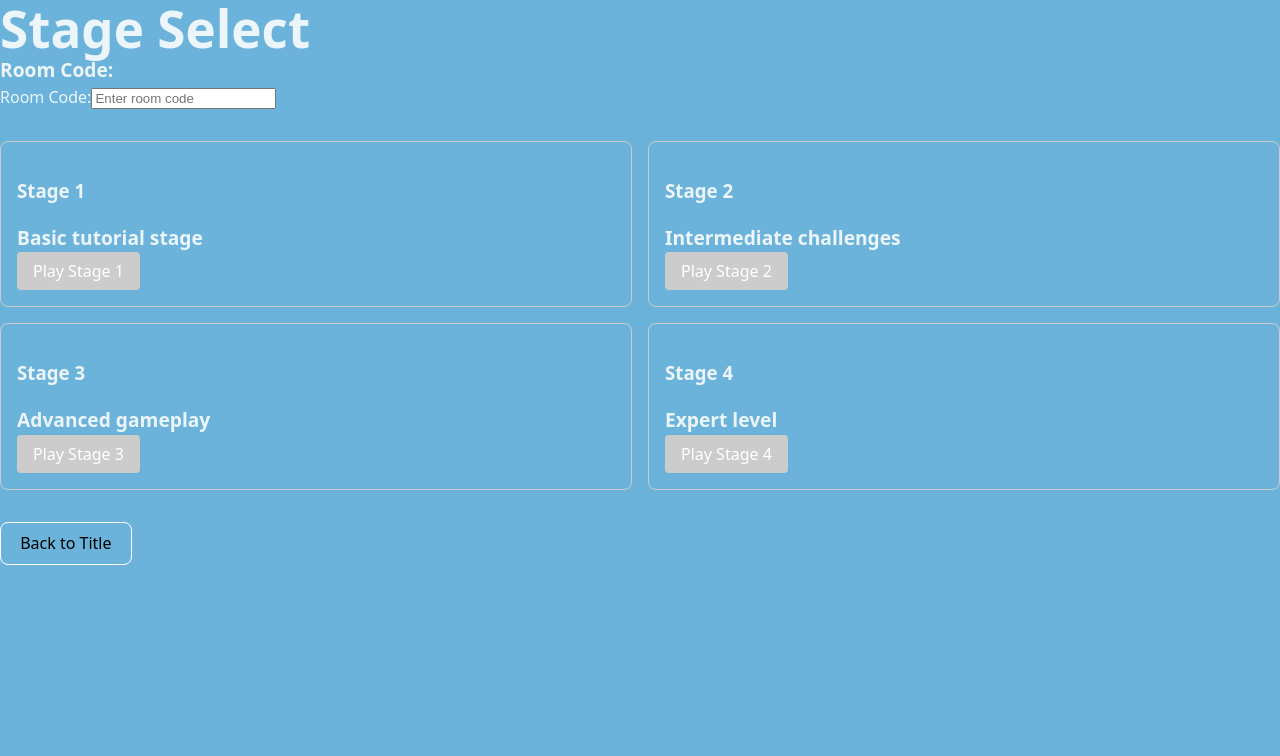
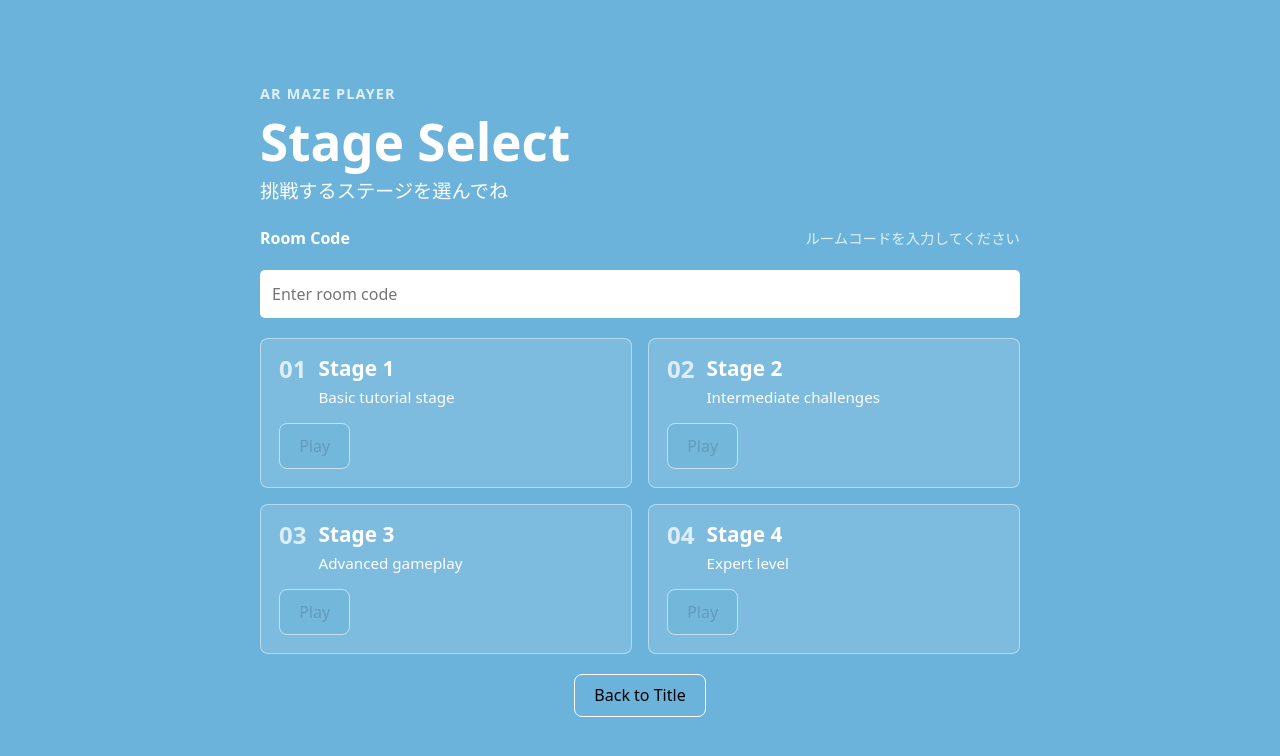
Before and after one commit to Semi-koron/ar-mage-desktop, a React (Vite) app: page /stage-select in a window 1280 px wide. Shown: the top 756 px of the page. Built offline with nearby package versions, Linux system fonts and the light colour scheme.

Commit message:
fix:ステージ選択画面スタイル修正

```diff
--- a/src/components/feature/Button/index.module.css
+++ b/src/components/feature/Button/index.module.css
@@ -15,6 +15,10 @@ button {
 button:hover {
   background-color: var(--primary-color-hover);
 }
+button:disabled {
+  opacity: 0.55;
+  cursor: not-allowed;
+}
 button:focus,
 button:focus-visible {
   outline: 4px auto var(--secondary-color);
--- a/src/components/feature/Button/index.tsx
+++ b/src/components/feature/Button/index.tsx
@@ -4,11 +4,12 @@ import "./index.module.css";
 interface ButtonProps {
   children: React.ReactNode;
   onClick?: () => void;
+  disabled?: boolean;
 }
 
-const Button = ({ children, onClick }: ButtonProps) => {
+const Button = ({ children, onClick, disabled = false }: ButtonProps) => {
   return (
-    <button type="button" onClick={onClick}>
+    <button type="button" onClick={onClick} disabled={disabled}>
       {children}
     </button>
   );
--- a/src/components/pages/GamePage/page.tsx
+++ b/src/components/pages/GamePage/page.tsx
@@ -119,7 +119,7 @@ const GamePage = () => {
       </Canvas>
       {isGoaled && <GoalPanel />}
       <QRCode
-        value={baseUrl + "/game/" + param.roomCode}
+        value={baseUrl + "/game/" + }
         size={128}
         style={{ position: "fixed", top: 10, right: 10 }}
       />
--- a/src/components/pages/GameStage1/page.tsx
+++ b/src/components/pages/GameStage1/page.tsx
@@ -149,6 +149,7 @@ const GameStage1 = () => {
 
   return (
     <>
+      <div style={{ width: "100vw", height: "100vh" }}>
         <Canvas>
           <OrthographicCamera makeDefault zoom={50} near={0.1} far={1000} />
           <CameraController />
@@ -166,11 +167,10 @@ const GameStage1 = () => {
           />
         </Canvas>
         {isGoaled && <GoalPanel />}
-      <QRCode
-        value={baseUrl + "/game/" + param.roomCode}
-        size={128}
-        style={{ position: "fixed", top: 10, right: 10 }}
-      />
+      </div>
+      <h2 style={{ position: "fixed", top: "32px", right: "32px" }}>
+        ルームID:{param.roomCode}
+      </h2>
     </>
   );
 };
--- /dev/null
+++ b/src/components/pages/StageSelectPage/index.module.css
@@ -0,0 +1,130 @@
+.stage-select-page-wrapper {
+  min-height: 100vh;
+  box-sizing: border-box;
+  display: flex;
+  align-items: center;
+  justify-content: center;
+  padding: 32px 20px;
+}
+
+.stage-select-page-container {
+  width: min(100%, 760px);
+  display: flex;
+  flex-direction: column;
+  gap: 20px;
+}
+
+.stage-select-header {
+  display: flex;
+  flex-direction: column;
+  gap: 8px;
+  color: var(--white);
+}
+
+.stage-select-header h1 {
+  line-height: 1.1;
+  margin: 0;
+}
+
+.stage-select-header p {
+  margin: 0;
+}
+
+.eyebrow {
+  font-size: 0.9rem;
+  letter-spacing: 0.08em;
+  text-transform: uppercase;
+  opacity: 0.8;
+}
+
+.room-code-field {
+  display: flex;
+  justify-content: space-between;
+  align-items: baseline;
+  gap: 16px;
+  color: var(--white);
+}
+
+.room-code-field label {
+  font-weight: 700;
+}
+
+.room-code-field span {
+  font-size: 0.9rem;
+  opacity: 0.8;
+  text-align: right;
+}
+
+.input-style {
+  width: 100%;
+  box-sizing: border-box;
+  border: none;
+  padding: 12px;
+  border-radius: 5px;
+  font: inherit;
+}
+
+.stage-grid {
+  display: grid;
+  grid-template-columns: repeat(2, minmax(0, 1fr));
+  gap: 16px;
+}
+
+.stage-card {
+  min-height: 150px;
+  box-sizing: border-box;
+  display: grid;
+  grid-template-columns: auto 1fr;
+  gap: 12px;
+  padding: 18px;
+  border: 1px solid rgb(255 255 255 / 45%);
+  border-radius: 8px;
+  background: rgb(255 255 255 / 12%);
+  color: var(--white);
+}
+
+.stage-number {
+  font-size: 1.5rem;
+  line-height: 1;
+  font-weight: 700;
+  opacity: 0.75;
+}
+
+.stage-card-content h2,
+.stage-card-content p {
+  margin: 0;
+}
+
+.stage-card-content h2 {
+  font-size: 1.3rem;
+}
+
+.stage-card-content p {
+  margin-top: 6px;
+  font-size: 0.95rem;
+  font-weight: 400;
+}
+
+.stage-card button {
+  grid-column: 1 / -1;
+  justify-self: start;
+}
+
+.back-link {
+  align-self: center;
+}
+
+@media (max-width: 560px) {
+  .stage-select-page-wrapper {
+    align-items: flex-start;
+    padding-top: 24px;
+  }
+
+  .stage-select-header h1 {
+    font-size: 2.4rem;
+  }
+
+  .stage-grid {
+    grid-template-columns: 1fr;
+  }
+}
--- a/src/components/pages/StageSelectPage/page.tsx
+++ b/src/components/pages/StageSelectPage/page.tsx
@@ -1,6 +1,7 @@
 import { useState, useEffect } from "react";
 import Button from "../../feature/Button";
 import { NavLink, useNavigate, useLocation } from "react-router-dom";
+import styles from "./index.module.css";
 
 function StageSelectPage() {
   const [roomCode, setRoomCode] = useState("");
@@ -27,62 +28,52 @@ function StageSelectPage() {
   };
 
   return (
-    <>
+    <div className={styles["stage-select-page-wrapper"]}>
+      <div className={styles["stage-select-page-container"]}>
+        <header className={styles["stage-select-header"]}>
+          <p className={styles["eyebrow"]}>AR Maze Player</p>
           <h1>Stage Select</h1>
-      <p>Room Code: {roomCode}</p>
+          <p>挑戦するステージを選んでね</p>
+        </header>
 
-      <div>
-        <label htmlFor="roomCode">Room Code:</label>
+        <div className={styles["room-code-field"]}>
+          <label htmlFor="roomCode">Room Code</label>
+          <span>
+            {roomCode.trim() ? "接続中" : "ルームコードを入力してください"}
+          </span>
+        </div>
         <input
           id="roomCode"
           type="text"
           placeholder="Enter room code"
           value={roomCode}
           onChange={(e) => setRoomCode(e.target.value)}
+          className={styles["input-style"]}
         />
+
+        <div className={styles["stage-grid"]}>
+          {stages.map((stage) => (
+            <article key={stage.id} className={styles["stage-card"]}>
+              <div className={styles["stage-number"]}>0{stage.id}</div>
+              <div className={styles["stage-card-content"]}>
+                <h2>{stage.name}</h2>
+                <p>{stage.description}</p>
               </div>
-
-      <div
-        style={{
-          display: "grid",
-          gridTemplateColumns: "repeat(2, 1fr)",
-          gap: "1rem",
-          margin: "2rem 0",
-        }}
-      >
-        {stages.map((stage) => (
-          <div
-            key={stage.id}
-            style={{
-              border: "1px solid #ccc",
-              padding: "1rem",
-              borderRadius: "8px",
-            }}
-          >
-            <h3>{stage.name}</h3>
-            <p>{stage.description}</p>
-            <button
+              <Button
                 onClick={() => handleStageSelect(stage.id)}
                 disabled={!roomCode.trim()}
-              style={{
-                padding: "0.5rem 1rem",
-                backgroundColor: !roomCode.trim() ? "#ccc" : "#007bff",
-                color: "white",
-                border: "none",
-                borderRadius: "4px",
-                cursor: !roomCode.trim() ? "not-allowed" : "pointer",
-              }}
               >
-              Play {stage.name}
-            </button>
-          </div>
+                Play
+              </Button>
+            </article>
           ))}
         </div>
 
-      <NavLink to="/">
+        <NavLink to="/" className={styles["back-link"]}>
           <Button>Back to Title</Button>
         </NavLink>
-    </>
+      </div>
+    </div>
   );
 }
 
--- a/src/components/pages/TitlePage/page.tsx
+++ b/src/components/pages/TitlePage/page.tsx
@@ -1,7 +1,6 @@
 import { useState } from "react";
 import styles from "./index.module.css";
 import Button from "../../feature/Button";
-import ArrowForwardIcon from "@mui/icons-material/ArrowForward";
 import { NavLink } from "react-router-dom";
 
 function TitlePage() {
@@ -26,11 +25,8 @@ function TitlePage() {
           onChange={(e) => setRoomCode(e.target.value)}
           className={styles["input-style"]}
         />
-        <NavLink to={`/game/${roomCode}`}>
-          <Button onClick={() => console.log(roomCode)}>
-            Join Game
-            <ArrowForwardIcon className={styles["arrow-icon"]} />
-          </Button>
+        <NavLink to="/stage-select" state={{ roomCode }}>
+          <Button onClick={() => console.log(roomCode)}>Join Game</Button>
         </NavLink>
       </div>
     </div>
--- a/src/index.css
+++ b/src/index.css
@@ -42,3 +42,9 @@ h1 {
   font-size: 3.2em;
   line-height: 1.1;
 }
+
+h2 {
+  font-size: 2.4em;
+  line-height: 1.1;
+  margin: 0;
+}
```
Lines whose indentation alone changed are shown as unchanged.
